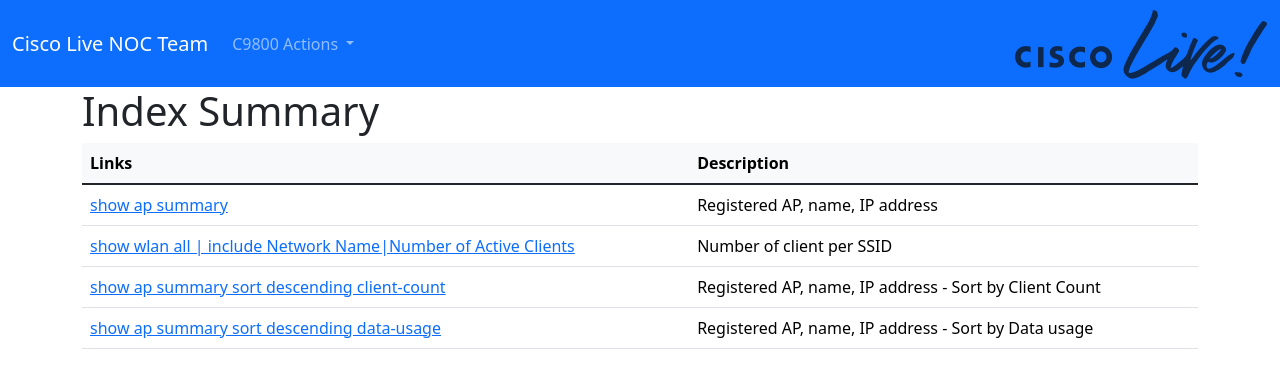
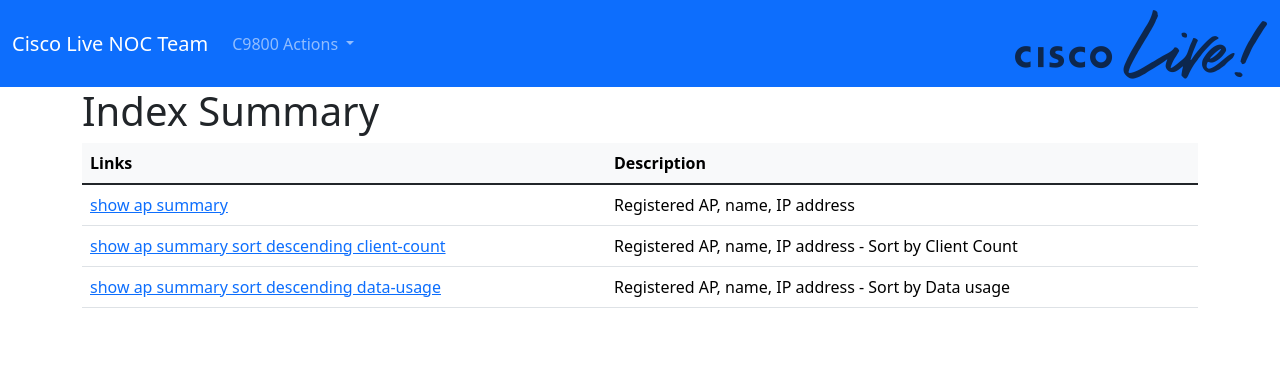
Before and after one commit to Peter-Nhan/CiscoLive_WLC_Flask, a Flask app: page / in a window 1280 px wide. Shown: the top 388 px of the page. Run offline with Flask 3, Linux system fonts and the light colour scheme.

Commit message:
Update index.html

```diff
--- a/templates/index.html
+++ b/templates/index.html
@@ -23,7 +23,6 @@
             </a>
             <ul class="dropdown-menu dropdown-menu-dark" aria-labelledby="navbarDarkDropdownMenuLink">
               <li><a class="dropdown-item" href="{{ url_for('show_ap_summary') }}">show ap summary</a></li>
-              <li><a class="dropdown-item" href="{{ url_for('wlan_all') }}">show wlan all | include Network Name|Number of Active Clients</a></li>
               <li><a class="dropdown-item" href="{{ url_for('ap_sum_client') }}">show ap summary sort descending client-count</a></li>
               <li><a class="dropdown-item" href="{{ url_for('ap_sum_data') }}">show ap summary sort descending data-usage</a></li>
             </ul>
@@ -48,10 +47,6 @@
             <td><a href="{{ url_for('show_ap_summary') }}">show ap summary</a></td>
             <td>Registered AP, name, IP address </td>
         </tr>
-        <tr>
-            <td><a href="{{ url_for('wlan_all') }}">show wlan all | include Network Name|Number of Active Clients</a></td>
-            <td>Number of client per SSID</td>
-        </tr>
 	<tr>
             <td><a href="{{ url_for('ap_sum_client') }}">show ap summary sort descending client-count</a></td>
             <td>Registered AP, name, IP address - Sort by Client Count</td>
```
